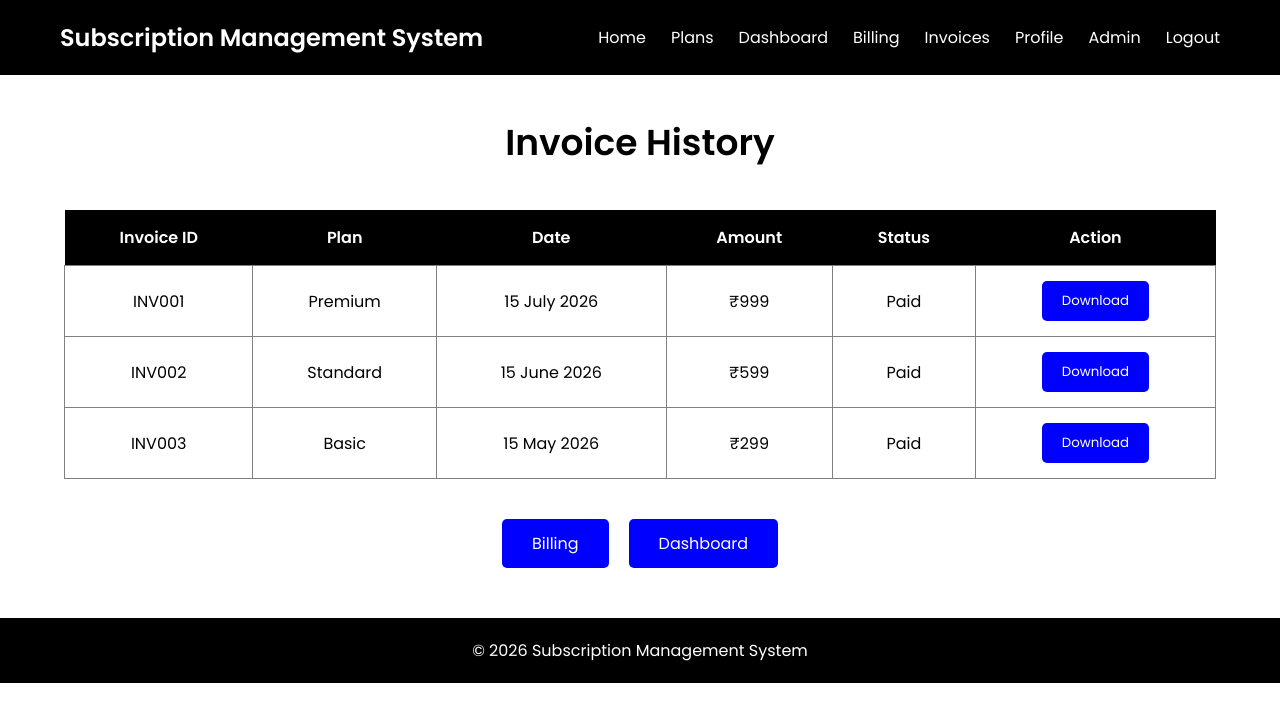
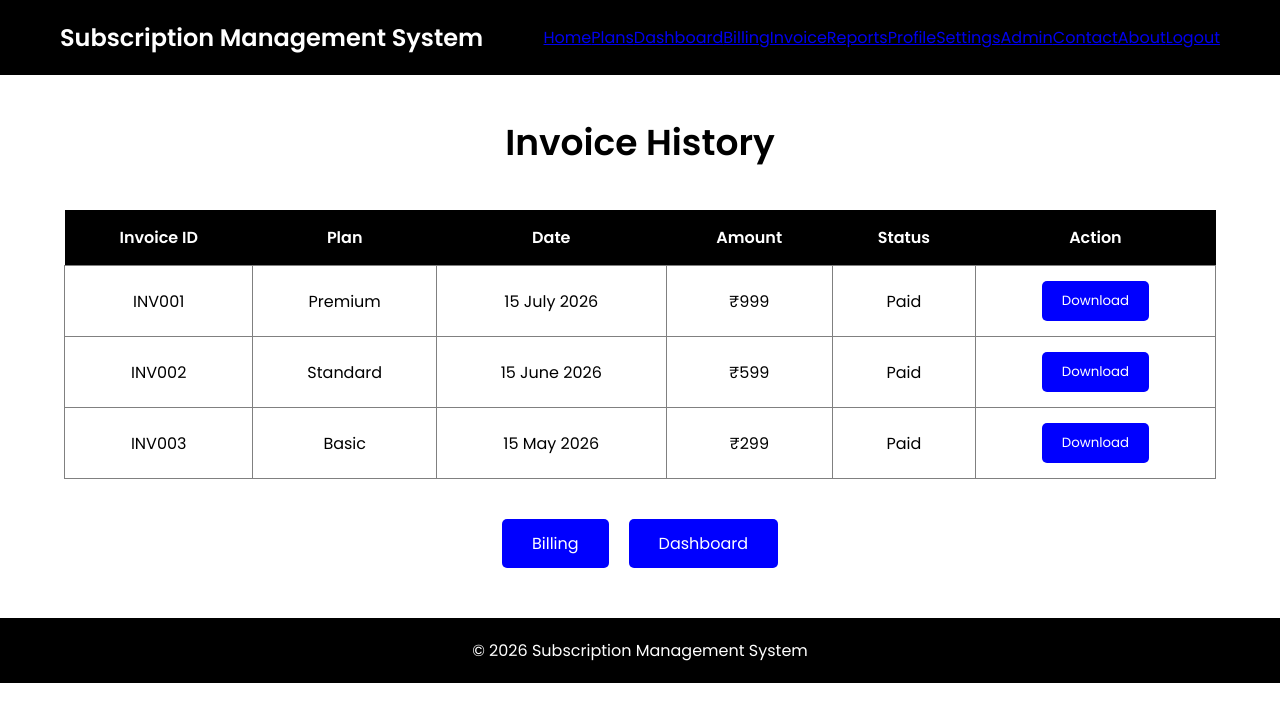
Before and after one commit to devanshmeena422/SMS-Project, a website: page Subscription Management System/FRONTEND/invoice.html in a window 1280 px wide. Drawn offline with Linux system fonts and the light colour scheme.

Commit message:
Refactor navigation links in invoice.html for improved accessibility and consistency

```diff
--- a/Subscription Management System/FRONTEND/invoice.html
+++ b/Subscription Management System/FRONTEND/invoice.html
@@ -13,14 +13,18 @@
 <nav>
 <h2>Subscription Management System</h2>
 <ul>
-<li><a href="index.html">Home</a></li>
-<li><a href="plans.html">Plans</a></li>
-<li><a href="dashboard.html">Dashboard</a></li>
-<li><a href="billing.html">Billing</a></li>
-<li><a href="invoice.html">Invoices</a></li>
-<li><a href="profile.html">Profile</a></li>
-<li><a href="admin.html">Admin</a></li>
-<li><a href="login.html">Logout</a></li>
+            <a href="index.html">Home</a>
+            <a href="plans.html">Plans</a>
+            <a href="dashboard.html">Dashboard</a>
+            <a href="billing.html">Billing</a>
+            <a href="invoice.html">Invoice</a>
+            <a href="reports.html">Reports</a>
+            <a href="profile.html">Profile</a>
+            <a href="settings.html">Settings</a>
+            <a href="admin.html">Admin</a>
+            <a href="contact.html">Contact</a>
+            <a href="about.html">About</a>
+            <a href="login.html">Logout</a>
 </ul>
 </nav>
 </header>
```
